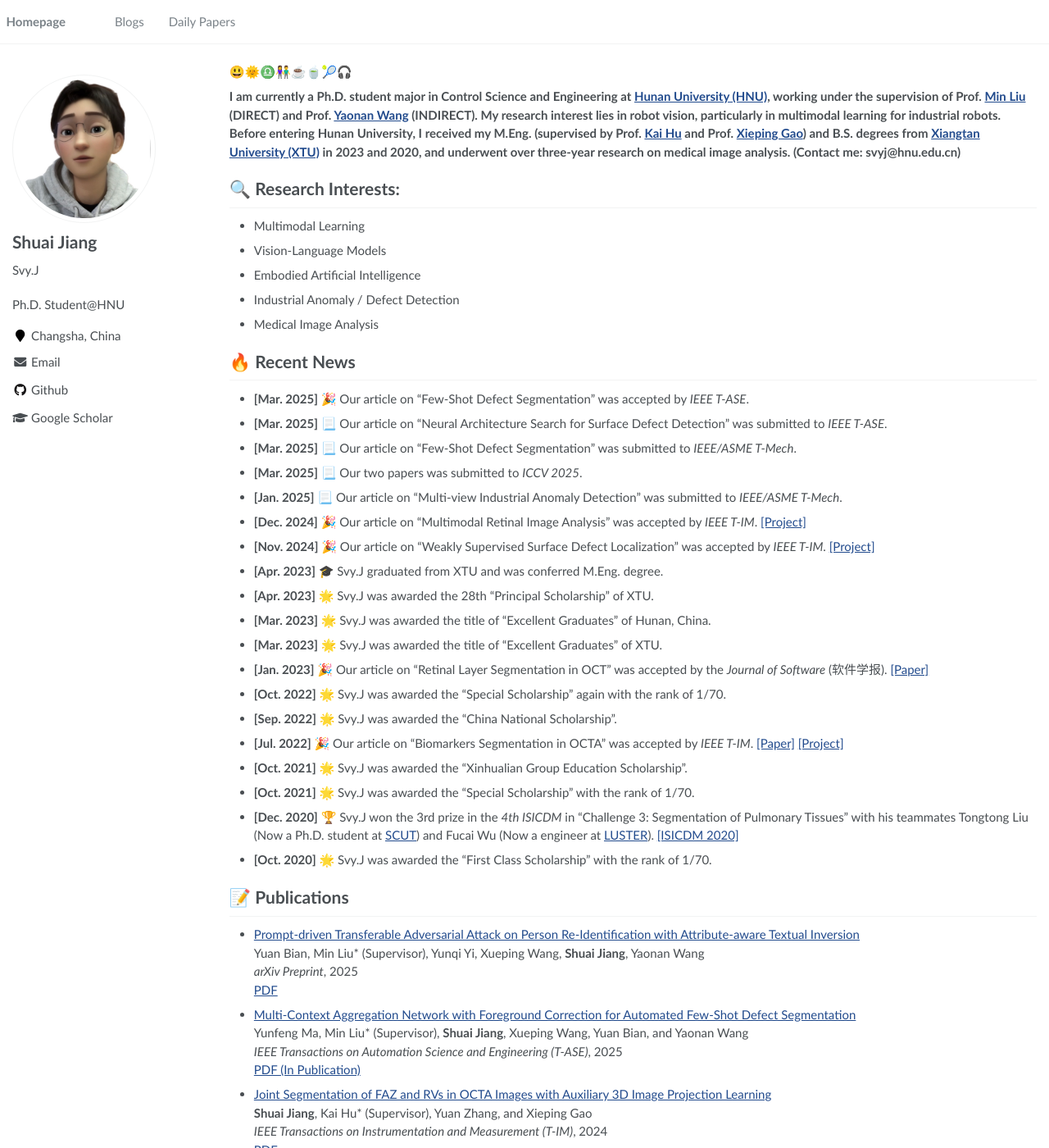
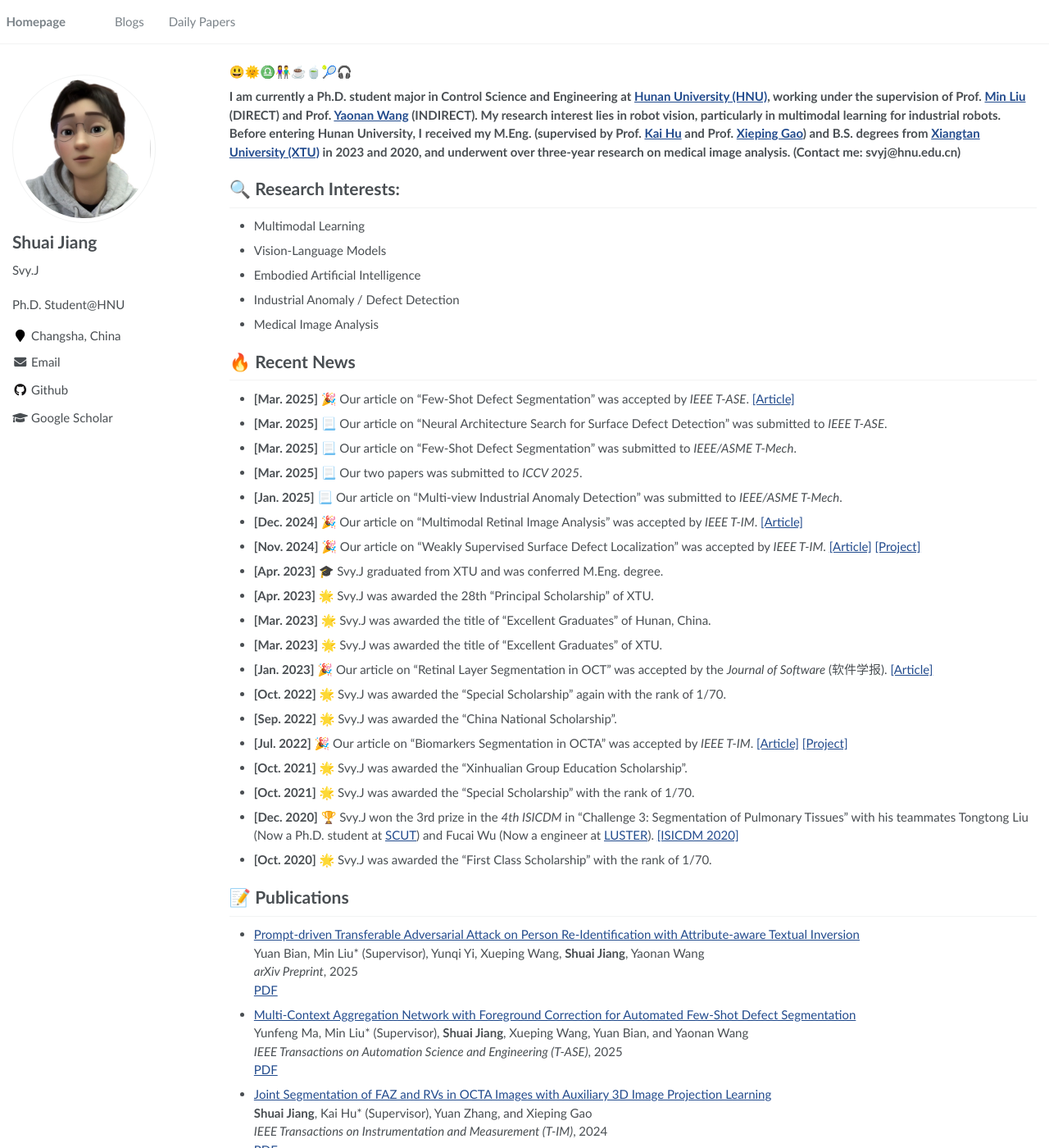
Before and after one commit to SvyJ/svyj.github.io, a Jekyll site: the page built from index.md, in a window 1280 px wide and 1400 px high. Shown: the whole window at 82% size. Built offline with Jekyll 4.4.1, drawn with Linux system fonts in a browser that asks for light colours.

Commit message:
Update index.md

```diff
--- a/index.md
+++ b/index.md
@@ -27,7 +27,7 @@
 
 # 🔥 Recent News
 
-- **[Mar. 2025]** 🎉 Our article on "Few-Shot Defect Segmentation" was accepted by _IEEE T-ASE_.
+- **[Mar. 2025]** 🎉 Our article on "Few-Shot Defect Segmentation" was accepted by _IEEE T-ASE_. [[Article]](https://ieeexplore.ieee.org/document/10942431)
 
 - **[Mar. 2025]** 📃 Our article on "Neural Architecture Search for Surface Defect Detection" was submitted to _IEEE T-ASE_.
 
@@ -37,9 +37,9 @@
 
 - **[Jan. 2025]** 📃 Our article on "Multi-view Industrial Anomaly Detection" was submitted to _IEEE/ASME T-Mech_.
 
-- **[Dec. 2024]** 🎉 Our article on "Multimodal Retinal Image Analysis" was accepted by _IEEE T-IM_. [[Project]](https://svyj.github.io/Joint-Seg/)
+- **[Dec. 2024]** 🎉 Our article on "Multimodal Retinal Image Analysis" was accepted by _IEEE T-IM_. [[Article]](https://ieeexplore.ieee.org/document/10904426)
 
-- **[Nov. 2024]** 🎉 Our article on "Weakly Supervised Surface Defect Localization" was accepted by _IEEE T-IM_. [[Project]](https://svyj.github.io/CSS/)
+- **[Nov. 2024]** 🎉 Our article on "Weakly Supervised Surface Defect Localization" was accepted by _IEEE T-IM_. [[Article]](https://ieeexplore.ieee.org/document/10908998) [[Project]](https://svyj.github.io/CSS/)
 
 - **[Apr. 2023]** 🎓 Svy.J graduated from XTU and was conferred M.Eng. degree.
 
@@ -49,13 +49,13 @@
 
 - **[Mar. 2023]** 🌟 Svy.J was awarded the title of "Excellent Graduates" of XTU.
 
-- **[Jan. 2023]** 🎉 Our article on "Retinal Layer Segmentation in OCT" was accepted by the _Journal of Software_ (软件学报). [[Paper]](https://www.jos.org.cn/jos/article/abstract/6895)
+- **[Jan. 2023]** 🎉 Our article on "Retinal Layer Segmentation in OCT" was accepted by the _Journal of Software_ (软件学报). [[Article]](https://www.jos.org.cn/jos/article/abstract/6895)
 
 - **[Oct. 2022]** 🌟 Svy.J was awarded the "Special Scholarship" again with the rank of 1/70.
 
 - **[Sep. 2022]** 🌟 Svy.J was awarded the "China National Scholarship".
 
-- **[Jul. 2022]** 🎉 Our article on "Biomarkers Segmentation in OCTA" was accepted by _IEEE T-IM_. [[Paper]](https://ieeexplore.ieee.org/document/9837090) [[Project]](https://svyj.github.io/Joint-Seg/)
+- **[Jul. 2022]** 🎉 Our article on "Biomarkers Segmentation in OCTA" was accepted by _IEEE T-IM_. [[Article]](https://ieeexplore.ieee.org/document/9837090) [[Project]](https://svyj.github.io/Joint-Seg/)
 
 - **[Oct. 2021]** 🌟 Svy.J was awarded the "Xinhualian Group Education Scholarship".
 
@@ -72,10 +72,10 @@
   _arXiv Preprint_, 2025<br>
   [PDF](https://arxiv.org/pdf/2502.19697)
 
-- [Multi-Context Aggregation Network with Foreground Correction for Automated Few-Shot Defect Segmentation](https://ieeexplore.ieee.org)<br>
+- [Multi-Context Aggregation Network with Foreground Correction for Automated Few-Shot Defect Segmentation](https://ieeexplore.ieee.org/document/10942431)<br>
   Yunfeng Ma, Min Liu* (Supervisor), **Shuai Jiang**, Xueping Wang, Yuan Bian, and Yaonan Wang<br>
   _IEEE Transactions on Automation Science and Engineering (T-ASE)_, 2025<br>
-  [PDF (In Publication)](https://ieeexplore.ieee.org)
+  [PDF](https://ieeexplore.ieee.org/document/10942431)
 
 - [Joint Segmentation of FAZ and RVs in OCTA Images with Auxiliary 3D Image Projection Learning](https://ieeexplore.ieee.org/document/10904426)<br>
   **Shuai Jiang**, Kai Hu* (Supervisor), Yuan Zhang, and Xieping Gao<br>
```
